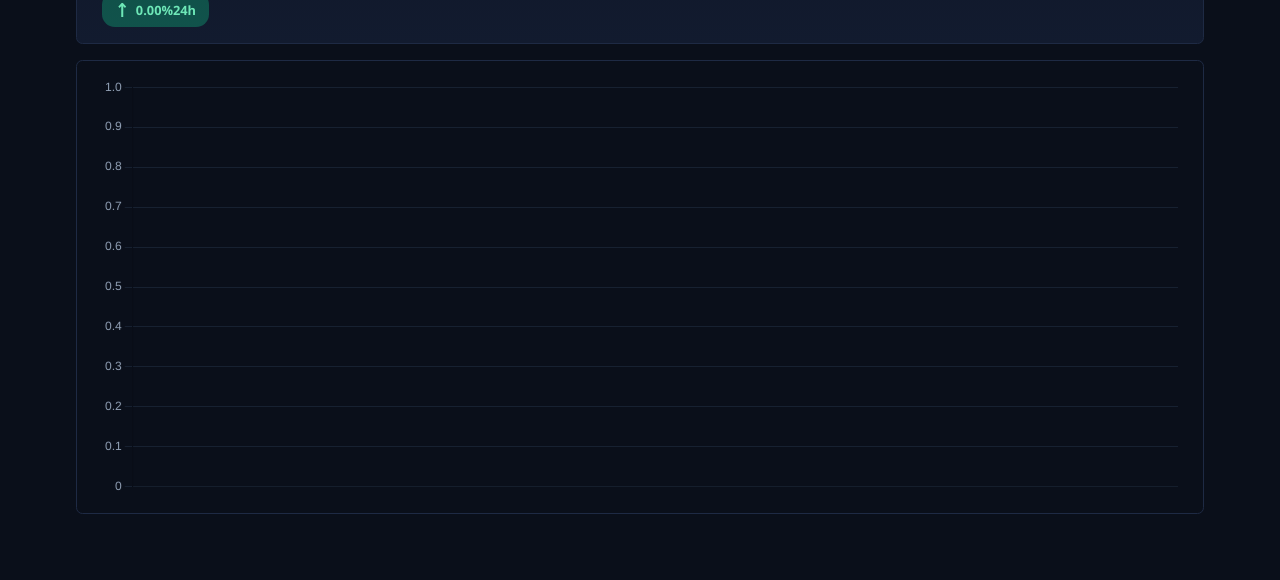
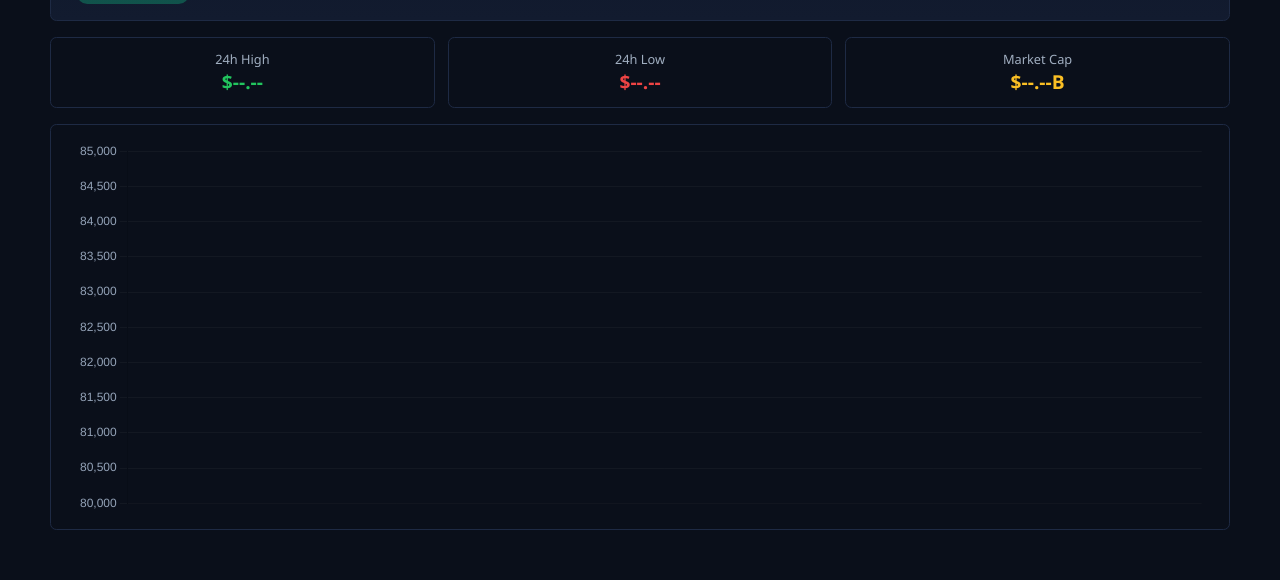
Before and after one commit to stas967/bit-tracker, a plain HTML site: page index.html in a window 1280 px wide. Shown: the part 220-800 px from the top of the page. Drawn offline with nearby package versions, Linux system fonts and the light colour scheme; no server answers.

Commit message:
Revamp Bitcoin Tracker layout and functionality
Updated the Bitcoin Tracker HTML structure and styles, added 24h stats display, and improved chart functionality.

```diff
--- a/index.html
+++ b/index.html
@@ -3,25 +3,20 @@
 <head>
 <meta charset="UTF-8" />
 <meta name="viewport" content="width=device-width, initial-scale=1" />
-<title>Bitcoin Tracker (Realtime)</title>
+<title>Bitcoin Tracker</title>
 
 <style>
 html, body {
-  margin: 0;
-  padding: 0;
-  width: 100%;
-  height: 100%;
+  margin: 0; padding: 0;
+  width: 100%; height: 100%;
   background: #0a0f1a;
   color: #fff;
-  font-family: 'Segoe UI', Tahoma, Geneva, Verdana, sans-serif;
-  box-sizing: border-box;
+  font-family: 'Segoe UI', Tahoma, sans-serif;
   overflow: hidden;
 }
 
 body {
-  display: flex;
-  justify-content: center;
-  align-items: center;
+  display: flex; justify-content: center; align-items: center;
 }
 
 .container {
@@ -31,67 +26,91 @@ body {
   flex-direction: column;
   gap: 2vh;
   padding: 2vh 2vw;
-  box-sizing: border-box;
 }
 
 .top-plate {
   background: linear-gradient(to bottom, #0f1526, #121b2f);
   border-radius: 0.5vw;
   padding: 2vh 2vw;
-  display: flex;
-  justify-content: space-between;
-  align-items: center;
+  display: flex; align-items: center;
   border: 1px solid #1e2a44;
 }
+
 .title { font-weight: 700; font-size: 2.5vw; }
 .subtitle { color: #a0aec0; font-size: 1vw; }
-.price { font-size: 3vw; font-weight: 800; margin-top: 1vh; }
+
+.price {
+  font-size: 3vw; font-weight: 800; margin-top: 1vh;
+}
 
 .change {
   margin-top: 1vh;
   background-color: rgba(16,185,129,0.35);
   color: #6ee7b7;
-  font-weight: 600;
-  padding: 0.5vh 1vw;
-  border-radius: 1vw;
-  font-size: 1vw;
-  display: inline-flex;
-  align-items: center;
+  padding: 0.6vh 1vw;
+  border-radius: 0.8vw;
+  font-size: 1vw; font-weight: 600;
 }
-.change.down { background-color: rgba(239,68,68,0.35); color: #f87171; }
-.change .arrow { margin-right: 0.5vw; font-weight: 900; font-size: 1.5vw; }
+.change.down {
+  background-color: rgba(239,68,68,0.35); color: #f87171;
+}
+
+.stats-row {
+  display: flex; gap: 1vw; justify-content: space-between;
+}
+.stat-card {
+  flex: 1; min-width: 15vw;
+  background: #0a0f1a;
+  padding: 1.5vh 1vw;
+  border-radius: 0.5vw;
+  border: 1px solid #1e2a44;
+  display: flex; flex-direction: column; align-items: center;
+}
+.stat-title { font-size: 1vw; color: #a0aec0; }
+.stat-value { font-size: 1.5vw; font-weight: 700; }
+.stat-value.high { color: #22c55e; }
+.stat-value.low { color: #ef4444; }
+.stat-value.cap { color: #fbbf24; }
 
 .chart-container {
+  flex-grow: 1; padding: 2vh 2vw;
   background: #0a0f1a;
+  border: 1px solid #1e2a44;
   border-radius: 0.5vw;
-  padding: 2vh 2vw;
-  flex-grow: 1;
-  display: flex;
-  flex-direction: column;
   overflow: hidden;
-  border: 1px solid #1e2a44;
 }
 
-#priceChart {
-  width: 100% !important;
-  height: 100% !important;
-}
 </style>
 </head>
+<body>
 
-<body>
 <div class="container">
 
   <div class="top-plate">
       <div>
         <div class="title">Bitcoin</div>
-      <div class="subtitle">BTC/USDT (Binance)</div>
+        <div class="subtitle">BTC/USD</div>
         <div class="price" id="currentPrice">$--.--</div>
-
         <div class="change" id="priceChange">
-        <span class="arrow" id="changeArrow">↑</span>
           <span id="changePercent">0.00%</span> 24h
         </div>
+      </div>
+  </div>
+
+  <div class="stats-row">
+    <div class="stat-card">
+      <div class="stat-title">24h High</div>
+      <div class="stat-value high" id="high24h">$--.--</div>
+    </div>
+
+    <div class="stat-card">
+      <div class="stat-title">24h Low</div>
+      <div class="stat-value low" id="low24h">$--.--</div>
+    </div>
+
+    <div class="stat-card">
+      <div class="stat-title">Market Cap</div>
+      <div class="stat-value cap" id="marketCap">$--.--B</div>
     </div>
   </div>
 
@@ -101,122 +120,129 @@ body {
 
 </div>
 
-<!-- Chart.js CDN (safe) -->
-<script src="https://cdn.jsdelivr.net/npm/chart.js@4.3.0/dist/chart.umd.min.js"></script>
+<script src="https://cdn.jsdelivr.net/npm/chart.js"></script>
+<script>
+/* UI Elements */
+const priceEl = document.getElementById("currentPrice");
+const changeEl = document.getElementById("priceChange");
+const changePercentEl = document.getElementById("changePercent");
+const highEl = document.getElementById("high24h");
+const lowEl = document.getElementById("low24h");
+const capEl = document.getElementById("marketCap");
 
-<script>
-/* DOM Elements */
-const currentPriceEl = document.getElementById('currentPrice');
-const priceChangeEl = document.getElementById('priceChange');
-const changeArrowEl = document.getElementById('changeArrow');
-const changePercentEl = document.getElementById('changePercent');
+/* Chart Data */
+let chart;
+let prices = [];
+let labels = [];
+const maxPoints = 3600; // 1 hour @ 1 update/sec (approx)
 
-/* Chart Data Buffers */
-let priceData = [];
-let timeLabels = [];
-let priceChart = null;
+function formatPrice(p) {
+  return Number(p).toLocaleString("en-US", {
+    minimumFractionDigits: 2,
+    maximumFractionDigits: 2
+  });
+}
 
-/* Create Chart */
-function initChart() {
+/* --- 24h stats (once every minute) --- */
+async function load24hStats() {
+  try {
+    const r = await fetch("https://api.binance.com/api/v3/ticker/24hr?symbol=BTCUSDT");
+    const d = await r.json();
+
+    changePercentEl.textContent = Number(d.priceChangePercent).toFixed(2) + "%";
+    changeEl.className = "change " + (d.priceChangePercent >= 0 ? "" : "down");
+
+    highEl.textContent = "$" + formatPrice(d.highPrice);
+    lowEl.textContent = "$" + formatPrice(d.lowPrice);
+
+    capEl.textContent = "$" + (Number(d.lastPrice) * 19650000 / 1e9).toFixed(2) + "B";
+  } catch(e) {
+    console.error("24h stat load fail:", e);
+  }
+}
+load24hStats();
+setInterval(load24hStats, 60000);
+
+/* --- Create Chart --- */
 const ctx = document.getElementById("priceChart").getContext("2d");
 
-  priceChart = new Chart(ctx, {
+chart = new Chart(ctx, {
   type: "line",
   data: {
-      labels: timeLabels,
+    labels: labels,
     datasets: [{
-        label: "BTC/USDT",
-        data: priceData,
+      label: "BTC Price",
+      data: prices,
       borderColor: "#22c55e",
-        backgroundColor: "rgba(34,197,94,0.3)",
-        fill: true,
-        pointRadius: 0,
+      backgroundColor: "rgba(34,197,94,0.25)",
       borderWidth: 2,
-        tension: 0.4
+      tension: 0.35,
+      pointRadius: 0
     }]
   },
   options: {
+    animation: { duration: 600 }, // smooth transitions
     responsive: true,
     maintainAspectRatio: false,
-      animation: false,
-      resizeDelay: 150,
     scales: {
-        y: { ticks: { color: "#94a3b8" }, grid: { color: "rgba(147,197,253,0.1)" }},
-        x: { ticks: { color: "#94a3b8" }, grid: { display: false }}
+      y: {
+        min: 80000,
+        max: 85000,
+        ticks: { color: "#94a3b8" },
+        grid: { color: "rgba(255,255,255,0.04)" }
+      },
+      x: {
+        ticks: { color: "#94a3b8" },
+        grid: { display: false }
+      }
     },
     plugins: { legend: { display: false } }
   }
 });
+
+/* --- Dynamic 5k Price Segments --- */
+function updateYAxis(price) {
+  const segment = 5000;
+  const base = Math.floor(price / segment) * segment;
+
+  chart.options.scales.y.min = base;
+  chart.options.scales.y.max = base + segment;
 }
 
-/* Update UI Price */
-function updatePriceUI(price, prevPrice) {
-  currentPriceEl.textContent = "$" + price.toLocaleString("en-US", {
-    minimumFractionDigits: 2,
-    maximumFractionDigits: 2
-  });
+/* --- WebSocket Real-time Feed --- */
+function startSocket() {
+  const ws = new WebSocket("wss://stream.binance.com:9443/ws/btcusdt@trade");
 
-  if (prevPrice == null) return;
+  ws.onmessage = (msg) => {
+    const data = JSON.parse(msg.data);
+    const price = Number(data.p);
 
-  const diff = price - prevPrice;
-  const percent = (diff / prevPrice) * 100;
+    /* Update UI */
+    priceEl.textContent = "$" + formatPrice(price);
 
-  changePercentEl.textContent = Math.abs(percent).toFixed(2) + "%";
+    /* Update segmented Y-axis */
+    updateYAxis(price);
 
-  if (percent >= 0) {
-    changeArrowEl.textContent = "↑";
-    priceChangeEl.classList.remove("down");
-  } else {
-    changeArrowEl.textContent = "↓";
-    priceChangeEl.classList.add("down");
-  }
+    /* Chart buffer */
+    const now = new Date().toLocaleTimeString();
+    prices.push(price);
+    labels.push(now);
+
+    if (prices.length > maxPoints) {
+      prices.shift();
+      labels.shift();
     }
 
-/* Update Chart */
-function updateChart(price) {
-  const timestamp = new Date().toLocaleTimeString([], {
-    hour: "2-digit", minute: "2-digit", second: "2-digit"
-  });
-
-  if (priceData.length > 300) {
-    priceData.shift();
-    timeLabels.shift();
-  }
-
-  priceData.push(price);
-  timeLabels.push(timestamp);
-
-  if (priceChart) {
-    priceChart.update("none");
-  }
-}
-
-/* REALTIME WEBSOCKET */
-let lastPrice = null;
-
-function startRealtime() {
-  const ws = new WebSocket("wss://stream.binance.com:9443/ws/btcusdt@trade");
-
-  ws.onmessage = (event) => {
-    const msg = JSON.parse(event.data);
-    const price = parseFloat(msg.p);
-
-    updatePriceUI(price, lastPrice);
-    updateChart(price);
-
-    lastPrice = price;
+    chart.update();
   };
 
   ws.onclose = () => {
-    console.warn("WebSocket closed — reconnecting...");
-    setTimeout(startRealtime, 1000);
+    setTimeout(startSocket, 1000);
   };
 }
 
-/* INIT */
-initChart();
-startRealtime();
+startSocket();
+</script>
 
-</script>
 </body>
 </html>
```
Lines whose indentation alone changed are shown as unchanged.
